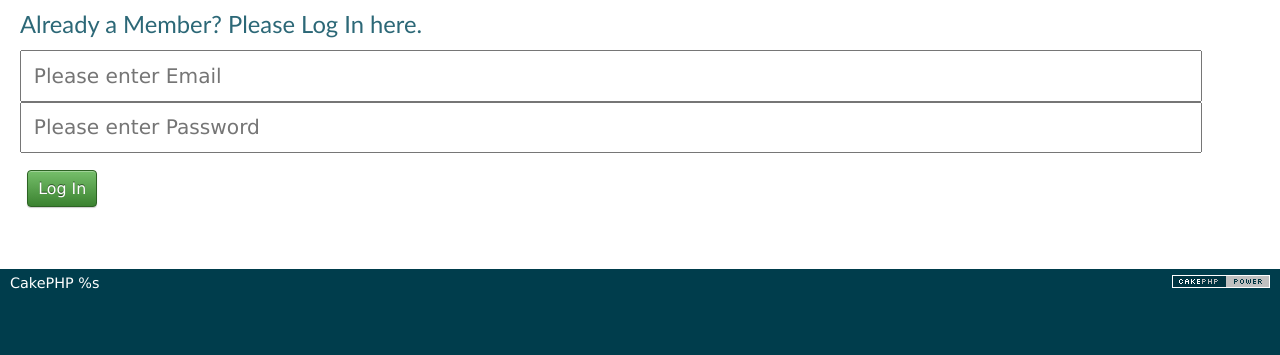
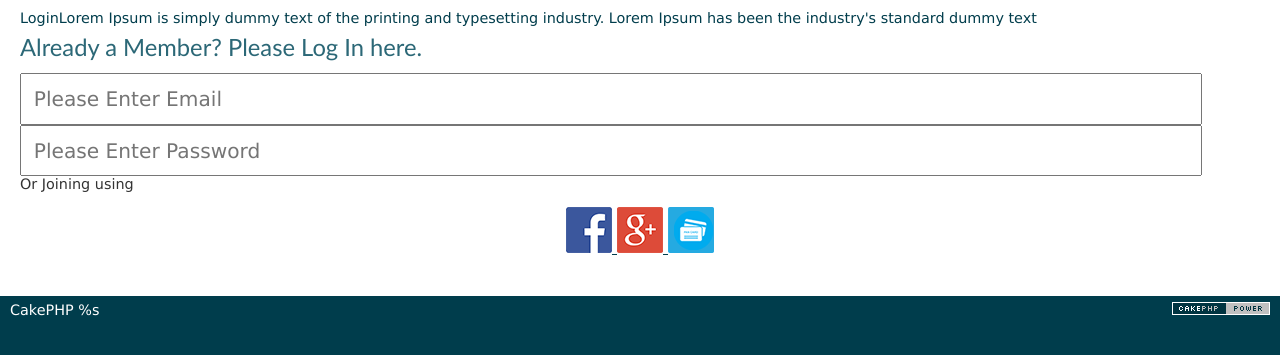
Before and after one commit to sanchitmathur/RupeeF, a CakePHP app: the page made by php/app/View/Users/log_in.ctp in a window 1280 px wide. Shown: the part 47-402 px from the top of the page. Run offline with PHP 8.4 and a stand-in for CakePHP, Linux system fonts and the light colour scheme; the template is opened without the code that fills it, so the values that code supplies are empty; some libraries are stand-ins or nearby versions.

Commit message:
last commit on 20/2/16

```diff
--- a/php/app/Controller/ServicesController.php
+++ b/php/app/Controller/ServicesController.php
@@ -342,11 +342,11 @@ class ServicesController extends AppController {
 			// die();
 			$this->UserCart->create();
 			if($this->UserCart->save($saveData)){
-				$this->numberOfItemInCart();
 				$this->Session->setFlash(__('Successfully added to cart.'));
 			}else{
 				$this->Session->setFlash(__('Oops !!! An error occured while adding to cart.'));
 			}
+			$this->numberOfItemInCart();
 		}
 		//return $this->redirect(array('controller'=>'MainServices','action'=>'services'));
 		return $this->redirect(array('controller'=>'UserCarts','action'=>'index'));
--- a/php/app/View/Users/log_in.ctp
+++ b/php/app/View/Users/log_in.ctp
@@ -5,15 +5,50 @@
 	//pr($languages);
 
 ?>
-
-<div class="">
+	<div class="allcommon_body">
+		<div class="loginPage">
+			<div class="container">
+				<div class="row">
+					<div class="col-md-12 service_body">
+						<h1>Login<span>Lorem Ipsum is simply dummy text of the printing and typesetting industry. Lorem Ipsum has been the industry's standard dummy text</span></h1>
+						<div class="login_body">
+							<div class="col-md-3">
+							</div>
+							<div class="col-md-6 left_login">
 								<h3>Already a Member? Please Log In here.</h3>
 								<?php
 									echo $this->Form->create(array('action'=>'logIn'));
 								?>
-		<input class="form-control" type="email" name="email" value="" placeHolder="Please enter Email" />
-		<input class="form-control" type="password" name="password" value="" placeHolder="Please enter Password" />
+									<input class="fastName" type="email" name="email" value="" placeHolder="Please Enter Email" />
+
+									<input class="fastName" type="password" name="password" value="" placeHolder="Please Enter Password" />
 								<?php
-		echo $this->Form->end(__('Log In'));
+									$option = array(
+										'label'=>'Next',
+										'class'=>'next_button',
+									);
+									echo $this->Form->end($option);
 								?>
+								<div class="joinusing">
+									<p>Or Joining using</p>
+									<center>
+										<a href="javascript:void(0);">
+											<img src="<?=$config['BaseUrl']?>img/fb_icon.png" class=""/>
+										</a>
+										<a href="javascript:void(0);">
+											<img src="<?=$config['BaseUrl']?>img/google_icon.png" class=""/>
+										</a>
+										<a href="javascript:void(0);">
+											<img src="<?=$config['BaseUrl']?>img/card_icon.png" class=""/>
+										</a>
+									</center>
 								</div>
+							</div>
+							<div class="col-md-3">
+							</div>
+						</div>
+					</div>
+				</div>
+			</div>
+		</div>
+	</div>
```
Also changed, not shown: php/app/View/Elements/header.ctp (+93 -2 lines), php/app/View/MainServices/services.ctp (+10 -8 lines), php/app/webroot/css/style_sheet.css (+9 -5 lines), php/app/webroot/img/logo_sm.png (added). Lines whose indentation alone changed are shown as unchanged.
